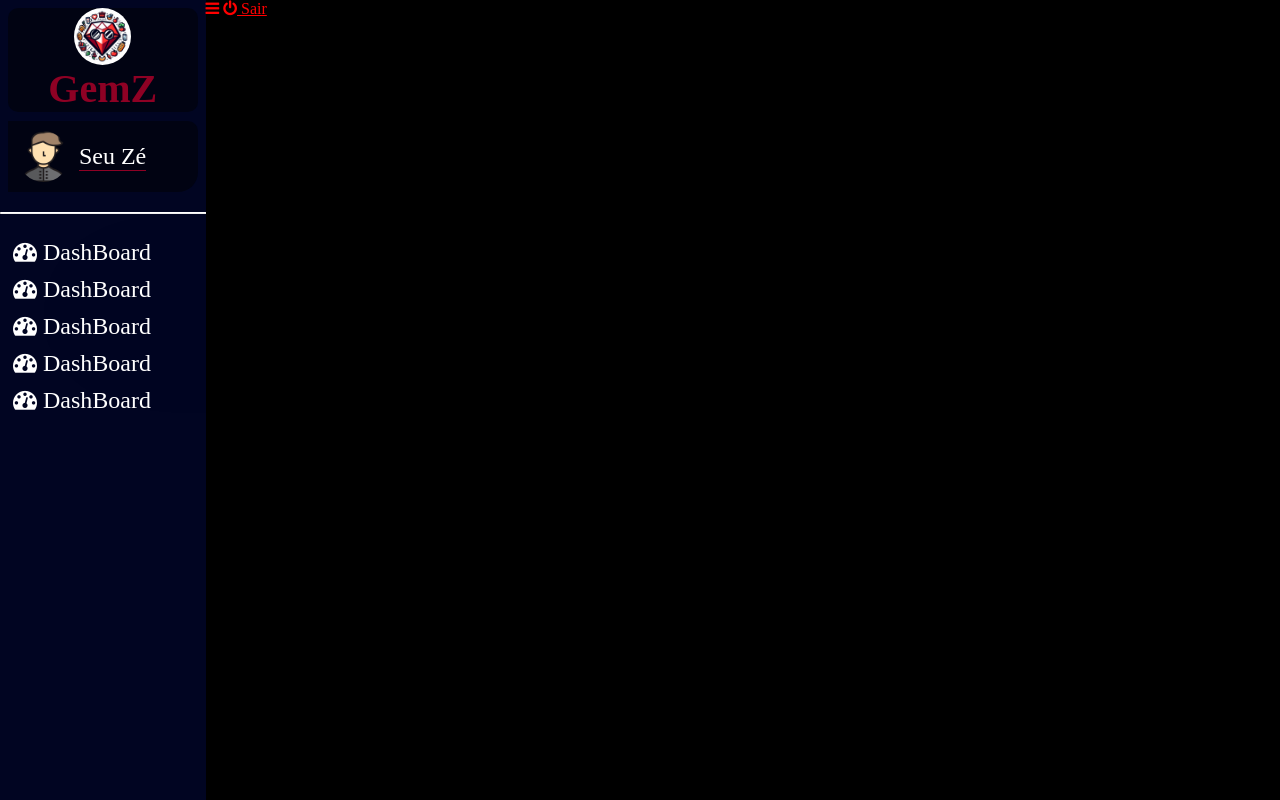
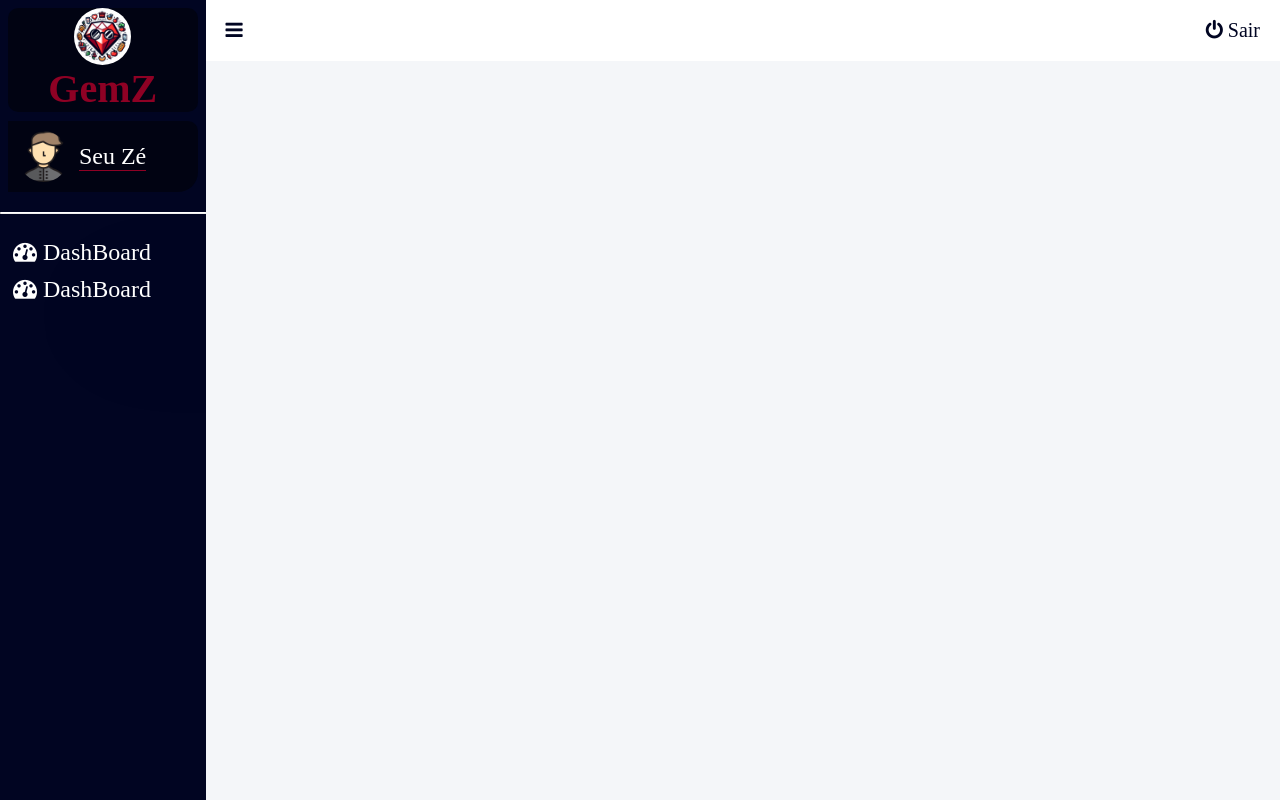
Before and after one commit to LucianoMPS/GemZ, a PHP site: page /dashboard.html in a window 1280 px wide. Run offline with PHP 8.4, Linux system fonts and the light colour scheme.

Commit message:
finalização da div main do dashboard

```diff
--- a/css/Dashboardstyle copy.css
+++ b/css/Dashboardstyle copy.css
@@ -23,7 +23,7 @@ main {
 
 .dashboard_sidebar {
     flex-basis: 15%;
-    min-width: 150px;
+    width: 150px;
     padding: 8px;
     background-color: #010522;
     box-shadow: 0px 10px 10px wheat;
@@ -113,12 +113,38 @@ main {
 
 /* CONTEUDO */
 
-.dashboard_content {
+.dashboard_content_conteiner {
     height: 100vh;
     flex-basis: 85%;
-    background-color: black;
+    background-color: #f4f6f9;
 }
 
-.dashboard_content_top a {
-    color: red;
+.dashboard_topNav {
+    padding: 20px;
+    background-color: white;
 }
+
+.dashboard_topNav i {
+    color: #010522;
+    font-size: 20px;
+    text-decoration: none;
+
+}
+
+.dashboard_topNav i:hover {
+    cursor: pointer;
+
+}
+
+#logoutBtn{
+    float: right;
+}
+
+.dashboard_content{
+    padding: 20px;
+}
+
+.dashboard_content_main{
+    background-color: white;
+    height: 80%;
+}
--- a/dashboard.html
+++ b/dashboard.html
@@ -9,7 +9,7 @@
 </head>
 <body>
     <main>
-        <div class="dashboard_sidebar">
+        <div class="dashboard_sidebar" id="dashboard_sidebar">
             <div class="dashboard_sidebar_logo">
                 <img src="assets/icon.jpeg" alt="">
                 <h1>GemZ</h1>
@@ -21,22 +21,23 @@
             <hr>
             <div class="dashboard_sidebar_menu">
                 <ul class="dashboard_sidebar_menulist">
-                    <li class="teste"><a href=""><i class="fa fa-dashboard"></i> DashBoard</a></li>
-                    <li class="teste"><a href=""><i class="fa fa-dashboard"></i> DashBoard</a></li>
-                    <li class="teste"><a href=""><i class="fa fa-dashboard"></i> DashBoard</a></li>
-                    <li class="teste"><a href=""><i class="fa fa-dashboard"></i> DashBoard</a></li>
-                    <li class="teste"><a href=""><i class="fa fa-dashboard"></i> DashBoard</a></li>
+                    <li class="menuActive">
+                        <a href=""><i class="fa fa-dashboard menuIcons"></i> DashBoard</a>
+                    </li>
+                    <li class="menuActive">
+                        <a href=""><i class="fa fa-dashboard menuIcons"></i> DashBoard</a>
+                    </li>
                 </ul>
             </div>
         </div>
 
-        <div class="dashboard_content">
-            <div class="dashboard_content_top">
-                <a href=""><i class="fa fa-navicon"></i></a>
-                <a href=""><i class="fa fa-power-off"></i> Sair</a>
+        <div class="dashboard_content_conteiner" id="dashboard_content_conteiner">
+            <div class="dashboard_topNav">
+                <i class="fa fa-navicon" id="toggleBtn"></i>
+                <i class="fa fa-power-off" id="logoutBtn"> Sair</i>
             </div>
-            <div class="dashboard_content_bottom">
-                <div class="dashboard_content_bottom_main">
+            <div class="dashboard_content">
+                <div class="dashboard_content_main">
 
                 </div>
             </div>
@@ -44,4 +45,27 @@
         </div>
     </main>
 </body>
+
+<script>
+    var sideBarIsOpen = true;
+
+
+    toggleBtn.addEventListener( 'click', (event) => {
+
+        if(sideBarIsOpen){
+            dashboard_sidebar.style.display = 'none';
+            dashboard_content_conteiner.style.flexBasis = '100%';
+            sideBarIsOpen = false;
+        }
+        else{
+            dashboard_sidebar.style.display = 'inline-block';
+            dashboard_content_conteiner.style.flexBasis = '85%';
+            sideBarIsOpen = true;
+        }
+
+
+
+    })
+</script>
+
 </html>
```
